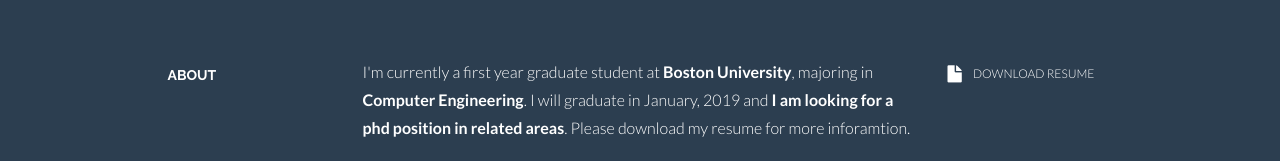
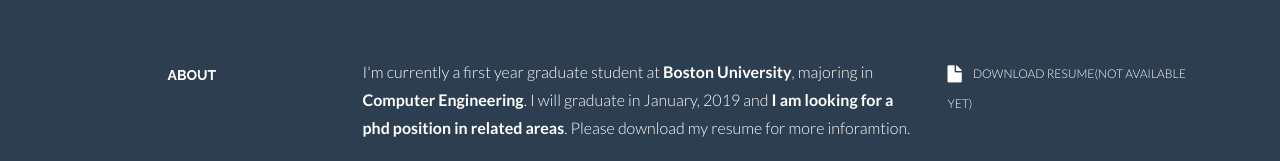
Before and after one commit to qinjinjia/ec601_miniproject, a plain HTML site: page index.html in a window 1280 px wide. Shown: the part 562-723 px from the top of the page. Drawn offline with Linux system fonts and the light colour scheme.

Commit message:
Update index.html

```diff
--- a/index.html
+++ b/index.html
@@ -78,7 +78,7 @@
 					<p>I'm currently a first year graduate student at <b>Boston University</b>, majoring in <b>Computer Engineering</b>. I will graduate in January, 2019 and <b>I am looking for a phd position in related areas</b>. Please download my resume for more inforamtion.</p>
 				</div>
 				<div class="col-lg-3">
-					<p><a href="#"><i class="icon-file"></i></a> <sm>DOWNLOAD RESUME</sm></p>
+					<p><a href="#"><i class="icon-file"></i></a> <sm>DOWNLOAD RESUME(NOT AVAILABLE YET)</sm></p>
 				</div>
 
 			</div><!--/.row -->
```
